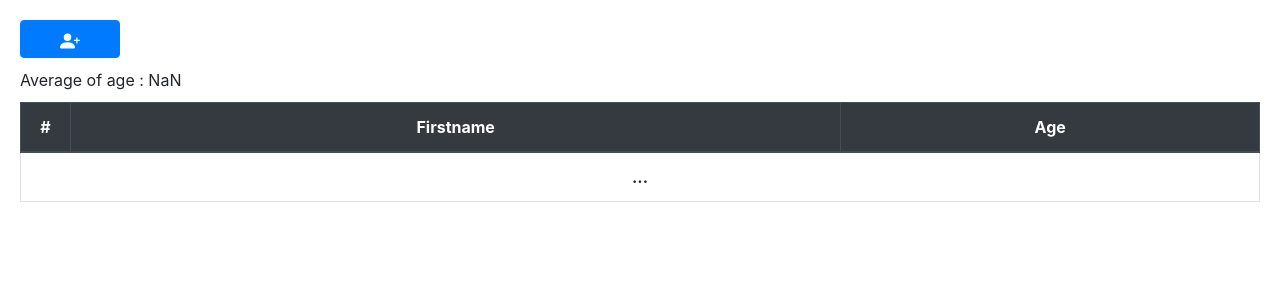
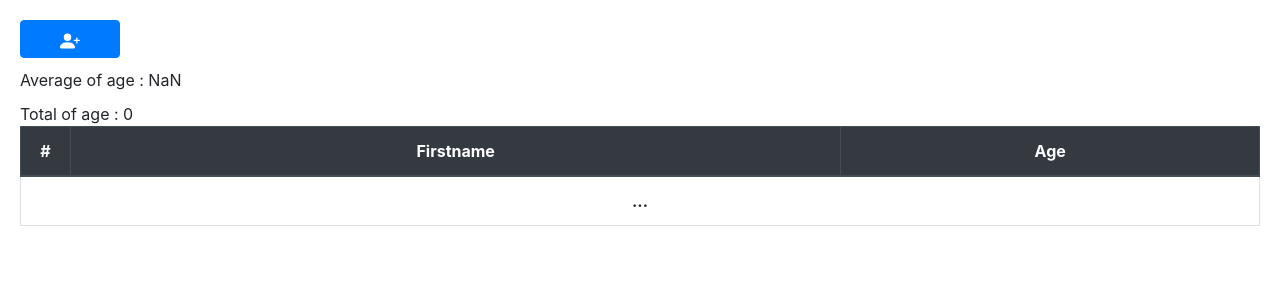
Before and after one commit to SarahAyuNanda/simple-dynamic-add-delete, a React (Create React App) app: page / in a window 1280 px wide. Shown: the top 300 px of the page. Built offline with nearby package versions, Linux system fonts and the light colour scheme.

Commit message:
Create function count total

```diff
--- a/src/App.js
+++ b/src/App.js
@@ -39,6 +39,11 @@ class App extends Component {
     return average
   }
 
+  // Function to count the total of age
+  ageTotal = () => {
+    return this.state.data.reduce((beforeSum, currentSum) => beforeSum = beforeSum + parseInt(currentSum.age), 0)
+  }
+
   // Function to change firstname to letter case whatever word format that input
   changeToLetterCase = (param) => {
     return param.charAt(0).toUpperCase() + param.slice(1)
@@ -73,7 +78,7 @@ class App extends Component {
               name="age"
               value={data.age}
               onChange={e => this.handleInputChange(e, index)} />
-              {/* Button to delete item by its index */}
+            {/* Button to delete item by its index */}
             <button type="button" class="btn btn-danger" onClick={() => this.handleDeleteClick(index)}>
               <svg width="20px" height="20px" viewBox="0 0 16 16" class="bi bi-person-x-fill" fill="currentColor" xmlns="http://www.w3.org/2000/svg">
                 <path fill-rule="evenodd" d="M1 14s-1 0-1-1 1-4 6-4 6 3 6 4-1 1-1 1H1zm5-6a3 3 0 1 0 0-6 3 3 0 0 0 0 6zm6.146-2.854a.5.5 0 0 1 .708 0L14 6.293l1.146-1.147a.5.5 0 0 1 .708.708L14.707 7l1.147 1.146a.5.5 0 0 1-.708.708L14 7.707l-1.146 1.147a.5.5 0 0 1-.708-.708L13.293 7l-1.147-1.146a.5.5 0 0 1 0-.708z" />
@@ -85,6 +90,11 @@ class App extends Component {
         {/* Count average of all ages by the array */}
         <div className="Average">
           Average of age : {this.ageAverage()}
+        </div>
+
+        {/* Count total of age */}
+        <div className="Total">
+          Total of age : {this.ageTotal()}
         </div>
 
         {/* Show all the input in the table */}
```
